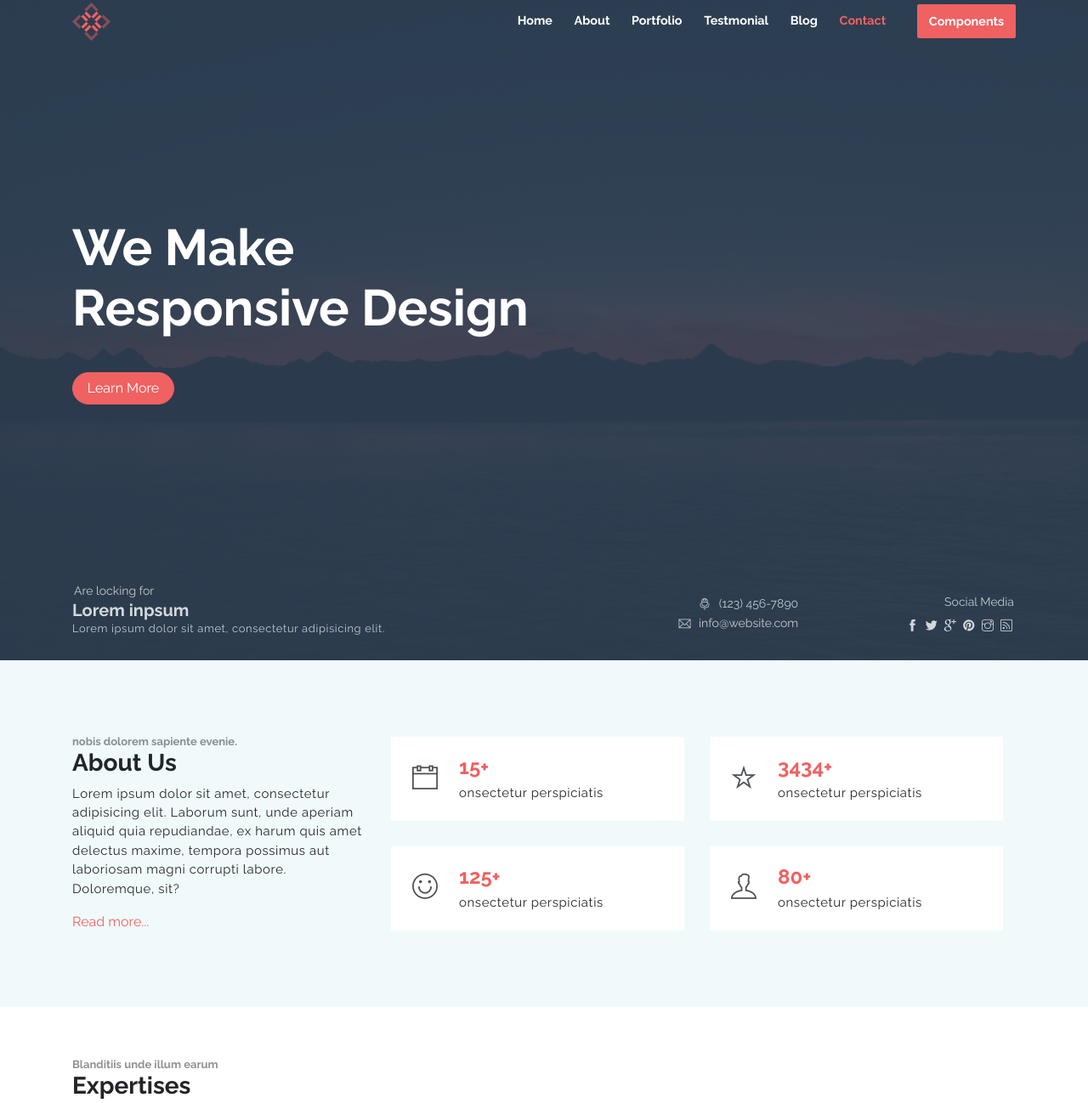
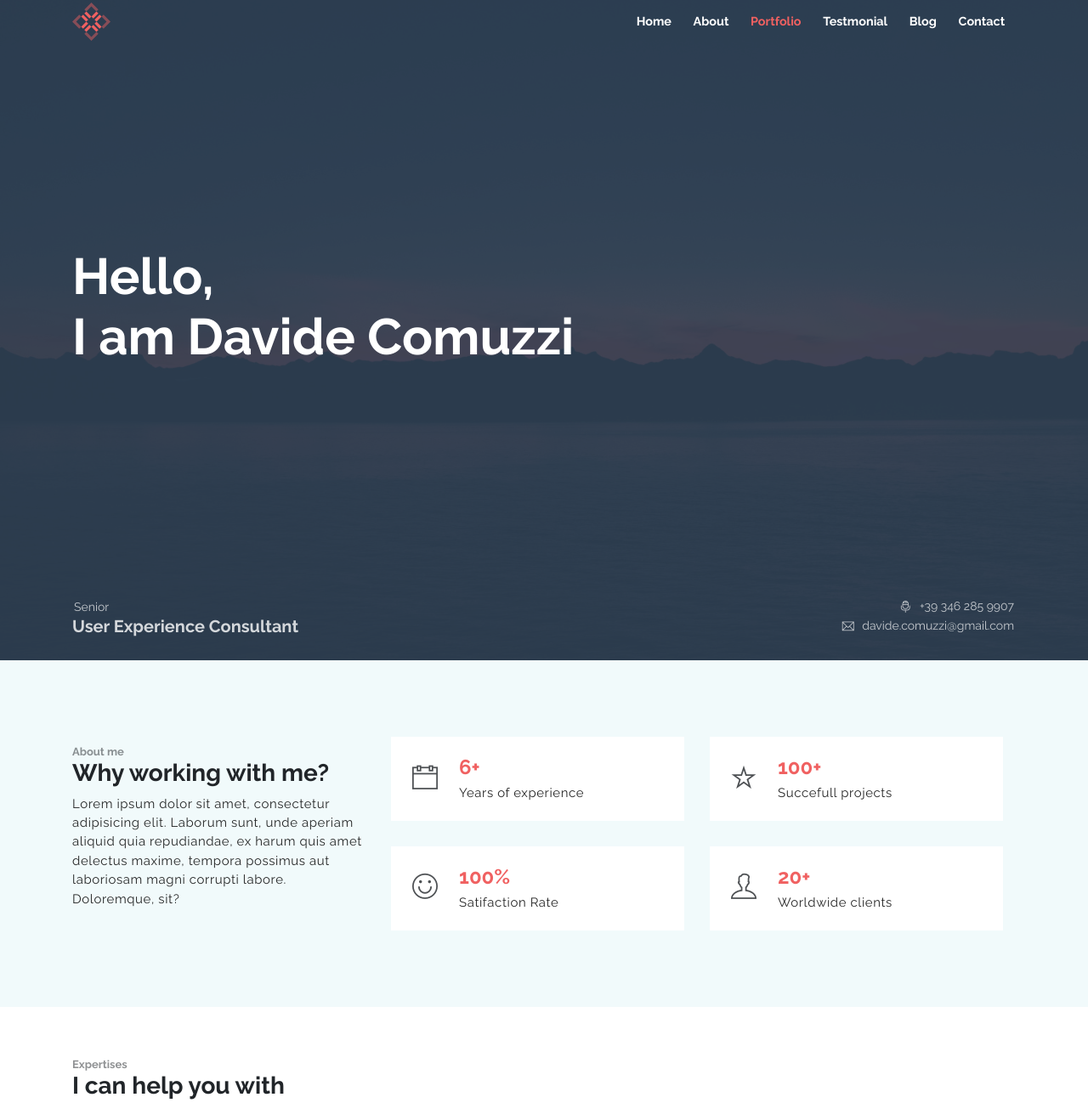
Before and after one commit to davidecomuzzi/davidecomuzzi.github.io, a plain HTML site: page index.html in a window 1280 px wide. Shown: the part 23-1321 px from the top of the page at 85% size. Drawn offline with Linux system fonts and the light colour scheme.

Commit message:
Add files via upload

```diff
--- a/index.html
+++ b/index.html
@@ -5,7 +5,7 @@
     <meta name="viewport" content="width=device-width, initial-scale=1, shrink-to-fit=no">
     <meta name="description" content="Start your development with Ollie landing page.">
     <meta name="author" content="Devcrud">
-    <title>Davide Comuzzi - Design Studio</title>
+    <title>Davide Comuzzi | Design Studio</title>
 
     <!-- font icons -->
     <link rel="stylesheet" href="assets/vendors/themify-icons/css/themify-icons.css">
@@ -46,11 +46,11 @@
                     </li>
                     <li class="nav-item">
                         <a class="nav-link" href="#contact">Contact</a>
-                    </li>
-                    <li class="nav-item ml-0 ml-lg-4">
+<!--                    </li>
+                      <li class="nav-item ml-0 ml-lg-4">
                         <a class="nav-link btn btn-primary" href="components.html">Components</a>
                     </li>
-                </ul>
+-->                 </ul>
             </div>
         </div>
     </nav>
@@ -64,20 +64,20 @@
                 <div class="carousel-inner">
                     <div class="carousel-item active">
                         <div class="carousel-caption d-none d-md-block">
-                            <h1 class="carousel-title">We Make<br> Creative Design</h1>
-                            <button class="btn btn-primary btn-rounded">Learn More</button>
+                            <h1 class="carousel-title">Hello,<br> I am Davide Comuzzi</h1>
+                            <!--<button class="btn btn-primary btn-rounded">Learn More</button> -->
                         </div>
                     </div>
                     <div class="carousel-item">
                         <div class="carousel-caption d-none d-md-block">
-                            <h1 class="carousel-title">We Make <br> Responsive Design</h1>
-                            <button class="btn btn-primary btn-rounded">Learn More</button>
+                            <h1 class="carousel-title">Hello,<br> I am Davide Comuzzi</h1>
+                            <!-- <button class="btn btn-primary btn-rounded">Learn More</button> -->
                           </div>
                     </div>
                     <div class="carousel-item">
                         <div class="carousel-caption d-none d-md-block">
-                            <h1 class="carousel-title">We Make <br> Simple Design</h1>
-                            <button class="btn btn-primary btn-rounded">Learn More</button>
+                            <h1 class="carousel-title">Hello,<br> I am Davide Comuzzi</h1>
+                            <!-- <button class="btn btn-primary btn-rounded">Learn More</button> -->
                           </div>
                     </div>
                 </div>
@@ -86,17 +86,17 @@
 
         <div class="infos container mb-4 mb-md-2">
             <div class="title">
-                <h6 class="subtitle font-weight-normal">Are locking for</h6>
-                <h5>Lorem inpsum</h5>
-                <p class="font-small">Lorem ipsum dolor sit amet, consectetur adipisicing elit.</p>
+                <h6 class="subtitle font-weight-normal">Senior</h6>
+                <h5>User Experience Consultant</h5>
+                <!--<p class="font-small">Let's work together!</p> -->
             </div>
             <div class="socials text-right">
                 <div class="row justify-content-between">
                     <div class="col">
-                        <a class="d-block subtitle"><i class="ti-microphone pr-2"></i> (123) 456-7890</a>
-                        <a class="d-block subtitle"><i class="ti-email pr-2"></i> info@website.com</a>
+                        <a class="d-block subtitle"><i class="ti-microphone pr-2"></i> +39 346 285 9907</a>
+                        <a class="d-block subtitle"><i class="ti-email pr-2"></i> davide.comuzzi@gmail.com</a>
                     </div>
-                    <div class="col">
+                    <!--<div class="col">
                         <h6 class="subtitle font-weight-normal mb-2">Social Media</h6>
                         <div class="social-links">
                             <a href="javascript:void(0)" class="link pr-1"><i class="ti-facebook"></i></a>
@@ -106,7 +106,7 @@
                             <a href="javascript:void(0)" class="link pr-1"><i class="ti-instagram"></i></a>
                             <a href="javascript:void(0)" class="link pr-1"><i class="ti-rss"></i></a>
                         </div>
-                    </div>
+                    </div> -->
                 </div>
             </div>
         </div>
@@ -118,11 +118,11 @@
 
             <div class="row align-items-center mr-auto">
                 <div class="col-md-4">
-                    <h6 class="xs-font mb-0">nobis dolorem sapiente evenie.</h6>
-                    <h3 class="section-title">About Us</h3>
+                    <h6 class="xs-font mb-0">About me</h6>
+                    <h3 class="section-title">Why working with me?</h3>
                     <p>Lorem ipsum dolor sit amet, consectetur adipisicing elit. Laborum sunt, unde aperiam aliquid quia repudiandae, ex harum quis amet delectus maxime, tempora possimus aut laboriosam magni corrupti labore. Doloremque, sit?</p>
 
-                    <a href="javascript:void(0)">Read more...</a>
+                    <!--<a href="javascript:void(0)">Read more...</a> -->
                 </div>
                 <div class="col-sm-6 col-md-4 ml-auto">
                     <div class="widget">
@@ -130,8 +130,8 @@
                             <i class="ti-calendar"></i>
                         </div>
                         <div class="infos-wrapper">
-                            <h4 class="text-primary">15+</h4>
-                            <p>onsectetur perspiciatis</p>
+                            <h4 class="text-primary">6+</h4>
+                            <p>Years of experience</p>
                         </div>
                     </div>
                     <div class="widget">
@@ -139,8 +139,8 @@
                             <i class="ti-face-smile"></i>
                         </div>
                         <div class="infos-wrapper">
-                            <h4 class="text-primary">125+</h4>
-                            <p>onsectetur perspiciatis</p>
+                            <h4 class="text-primary">100%</h4>
+                            <p>Satifaction Rate</p>
                         </div>
                     </div>
                 </div>
@@ -150,8 +150,8 @@
                             <i class="ti-star"></i>
                         </div>
                         <div class="infos-wrapper">
-                            <h4 class="text-primary">3434+</h4>
-                            <p>onsectetur perspiciatis</p>
+                            <h4 class="text-primary">100+</h4>
+                            <p>Succefull projects</p>
                         </div>
                     </div>
                     <div class="widget">
@@ -159,8 +159,8 @@
                             <i class="ti-user"></i>
                         </div>
                         <div class="infos-wrapper">
-                            <h4 class="text-primary">80+</h4>
-                            <p>onsectetur perspiciatis</p>
+                            <h4 class="text-primary">20+</h4>
+                            <p>Worldwide clients</p>
                         </div>
                     </div>
                 </div>
@@ -170,15 +170,15 @@
 
     <section class="section">
         <div class="container">
-            <h6 class="xs-font mb-0">Blanditiis unde illum earum</h6>
-            <h3 class="section-title mb-4">Expertises</h3>
+            <h6 class="xs-font mb-0">Expertises</h6>
+            <h3 class="section-title mb-4">I can help you with</h3>
 
             <div class="row text-center">
                 <div class="col-lg-4">
                     <a href="javascript:void(0)" class="card border-0 text-dark">
                         <img class="card-img-top" src="assets/imgs/img-5.jpg" alt="Download free bootstrap 4 landing page, free boootstrap 4 templates, Download free bootstrap 4.1 landing page, free boootstrap 4.1.1 templates, ollie Landing page">
                         <span class="card-body">
-                            <h4 class="title mt-4">Codding &amp; Designing</h4>
+                            <h4 class="title mt-4">User Experience (UX)</h4>
                             <p class="xs-font">Lorem ipsum dolor sit amet, consectetur adipisicing elit.</p>
                         </span>
                     </a>
@@ -187,7 +187,7 @@
                     <a href="javascript:void(0)" class="card border-0 text-dark">
                         <img class="card-img-top" src="assets/imgs/img-6.jpg" alt="Download free bootstrap 4 landing page, free boootstrap 4 templates, Download free bootstrap 4.1 landing page, free boootstrap 4.1.1 templates, ollie Landing page">
                         <span class="card-body">
-                            <h4 class="title mt-4">Graphic Design</h4>
+                            <h4 class="title mt-4">Wireframes &amp;  Design</h4>
                             <p class="xs-font">Lorem ipsum dolor sit amet, consectetur adipisicing elit.</p>
                         </span>
                     </a>
@@ -196,7 +196,7 @@
                     <a href="javascript:void(0)" class="card border-0 text-dark">
                         <img class="card-img-top" src="assets/imgs/img-7.jpg" alt="Download free bootstrap 4 landing page, free boootstrap 4 templates, Download free bootstrap 4.1 landing page, free boootstrap 4.1.1 templates, ollie Landing page">
                         <span class="card-body">
-                            <h4 class="title mt-4">Development</h4>
+                            <h4 class="title mt-4">Experience Mapping</h4>
                             <p class="xs-font">Lorem ipsum dolor sit amet, consectetur adipisicing elit.</p>
                         </span>
                     </a>
@@ -207,8 +207,8 @@
 
     <section class="section" id="portfolio">
         <div class="container">
-            <h6 class="xs-font mb-0">Culpa perferendis excepturi.</h6>
-            <h3 class="section-title pb-4">Our Products</h3>
+            <h6 class="xs-font mb-0">Portfolio</h6>
+            <h3 class="section-title pb-4">Have a look at my projects</h3>
         </div>
 
         <div id="owl-portfolio" class="owl-carousel owl-theme mt-4">
@@ -246,7 +246,7 @@
     </section>
 
 
-    <section class="section" id="testmonial">
+    <!--<section class="section" id="testmonial">
         <div class="container">
             <h6 class="xs-font mb-0">Culpa perferendis excepturi.</h6>
             <h3 class="section-title">Testmonials</h3>
@@ -296,24 +296,50 @@
                 </div>
             </div>
         </div>
-    </section>
+    </section> -->
 
     <section class="section bg-overlay">
-
+        <div class="infos container mb-4 mb-md-2">
+            <div class="title">
+                <!-- <h6 class="subtitle font-weight-normal">Senior</h6> -->
+                <h5>Thanks for your time</h5>
+                <p class="font-small">Please reach out for more information.</p>
+            </div>
+            <div class="socials text-right">
+                <div class="row justify-content-between">
+                    <div class="col">
+                        <a class="d-block subtitle"><i class="ti-microphone pr-2"></i> +39 346 285 9907</a>
+                        <a class="d-block subtitle"><i class="ti-email pr-2"></i> davide.comuzzi@gmail.com</a>
+                    </div>
+                    <!--<div class="col">
+                        <h6 class="subtitle font-weight-normal mb-2">Social Media</h6>
+                        <div class="social-links">
+                            <a href="javascript:void(0)" class="link pr-1"><i class="ti-facebook"></i></a>
+                            <a href="javascript:void(0)" class="link pr-1"><i class="ti-twitter-alt"></i></a>
+                            <a href="javascript:void(0)" class="link pr-1"><i class="ti-google"></i></a>
+                            <a href="javascript:void(0)" class="link pr-1"><i class="ti-pinterest-alt"></i></a>
+                            <a href="javascript:void(0)" class="link pr-1"><i class="ti-instagram"></i></a>
+                            <a href="javascript:void(0)" class="link pr-1"><i class="ti-rss"></i></a>
+                        </div>
+                    </div> -->
+                </div>
+            </div>
+        </div>
+        <!--
         <div class="container">
             <div class="infos mb-4 mb-md-2">
             <div class="title">
-                <h6 class="subtitle font-weight-normal">Are locking for</h6>
-                <h5>Lorem inpsum</h5>
-                <p class="font-small">Lorem ipsum dolor sit amet, consectetur adipisicing elit.</p>
+                <h6 class="subtitle font-weight-normal">Hey</h6>
+                <h5>Let's work together</h5>
+                <p class="font-small">Please, reach out for more information.</p>
             </div>
             <div class="socials">
                 <div class="row justify-content-between">
                     <div class="col">
-                        <a class="d-block subtitle"><i class="ti-microphone"></i> (123) 456-7890</a>
-                        <a class="d-block subtitle"><i class="ti-email"></i> info@website.com</a>
+                        <a class="d-block subtitle"><i class="ti-microphone"></i> +39 346 285 9907</a>
+                        <a class="d-block subtitle"><i class="ti-email"></i> davide.comuzzi@gmail.com</a>
                     </div>
-                    <div class="col">
+                     <div class="col">
                         <h6 class="subtitle font-weight-normal mb-1">Social Media</h6>
                         <div class="social-links">
                             <a href="javascript:void(0)" class="link pr-1"><i class="ti-facebook"></i></a>
@@ -326,11 +352,11 @@
                     </div>
                 </div>
             </div>
-        </div>
+        </div> -->
         </div>
     </section>
 
-    <section class="section" id="blog">
+    <!--<section class="section" id="blog">
 
         <div class="container mb-3">
             <h6 class="xs-font mb-0">Culpa perferendis excepturi.</h6>
@@ -358,9 +384,9 @@
                 </div>
             </div>
         </div>
-    </section>
+    </section> -->
 
-    <section id="contact" class="section pb-0">
+    <!-- <section id="contact" class="section pb-0">
 
         <div class="container">
             <h6 class="xs-font mb-0">Culpa perferendis excepturi.</h6>
@@ -420,7 +446,7 @@
                 </div>
             </footer>
         </div>
-    </section>
+    </section> -->
 
 	<!-- core  -->
     <script src="assets/vendors/jquery/jquery-3.4.1.js"></script>
```
